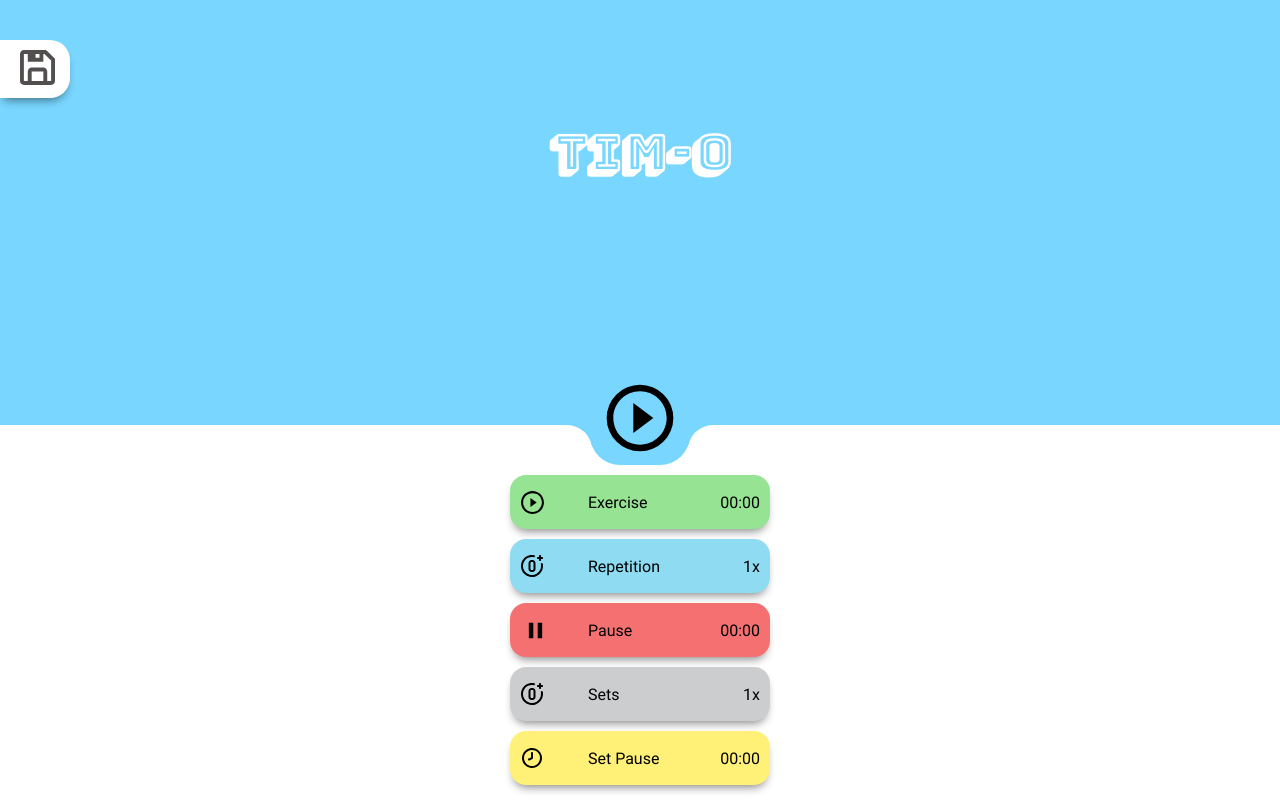
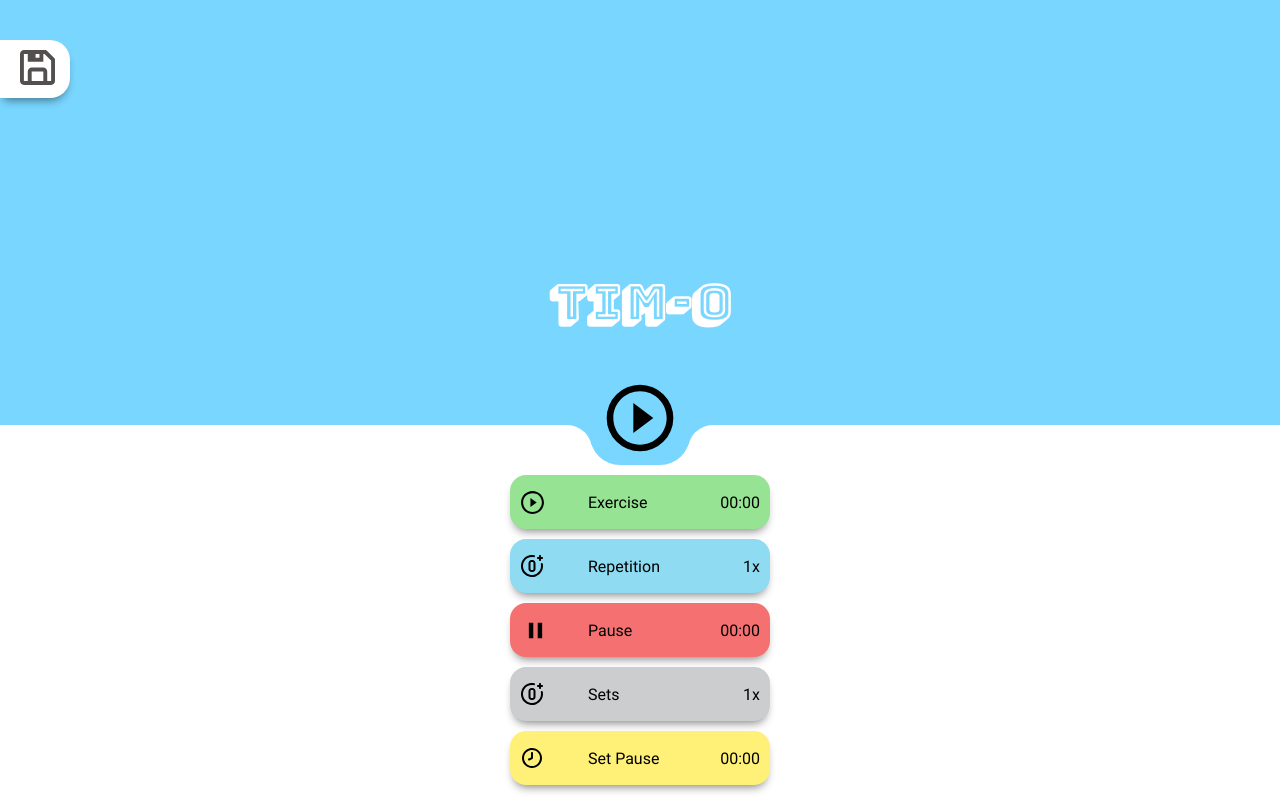
Before and after one commit to PhilipZi/capstone-project, a Next.js app: page / in a window 1280 px wide. Built offline with nearby package versions, Linux system fonts and the light colour scheme.

Commit message:
edit StyledNameApp

```diff
--- a/src/components/StyledNameApp.js
+++ b/src/components/StyledNameApp.js
@@ -1,14 +1,18 @@
 import styled from 'styled-components';
 
 const StyledNameApp = styled.h1`
-	position: absolute;
-	top: 8%;
-	left: 50%;
-	width: 100%;
-	transform: translate(-50%, 50%);
-	color: white;
 	font-family: 'Bungee Shade', sans-serif;
 	font-size: 3rem;
+	color: white;
+
 	text-align: center;
+	&::before {
+		content: '';
+		position: absolute;
+		top: 8%;
+		left: 50%;
+		width: 100%;
+		transform: translate(-50%, 50%);
+	}
 `;
 export default StyledNameApp;
```
